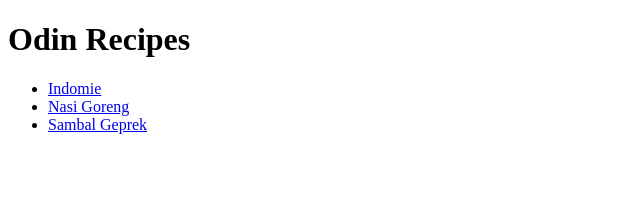
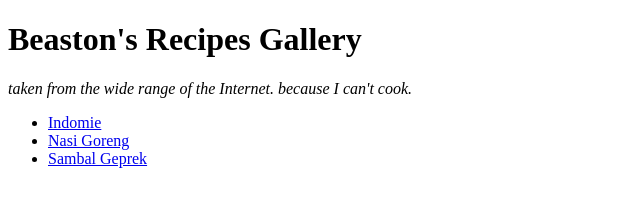
Before and after one commit to BeastonKing/odin-recipes, a plain HTML site: page index.html in a window 1280 px wide. Shown: the whole page, without its empty margins (0-640 px from the left). Drawn offline with Linux system fonts and the light colour scheme.

Commit message:
Change index title, headings, and add a small desc

```diff
--- a/index.html
+++ b/index.html
@@ -2,12 +2,14 @@
 <html lang="en">
 <head>
     <meta charset="UTF-8">
-    <title>Document</title>
+    <title>Beaston's Recipes Gallery</title>
 </head>
 
 
 <body>
-    <h1>Odin Recipes</h1>
+    <h1>Beaston's Recipes Gallery</h1>
+
+    <em>taken from the wide range of the Internet. because I can't cook.</em>
     <ul>
         <li><a href="./recipes/indomie.html">Indomie</a></li>
         <li><a href="./recipes/nasigoreng.html">Nasi Goreng</a></li>
```
